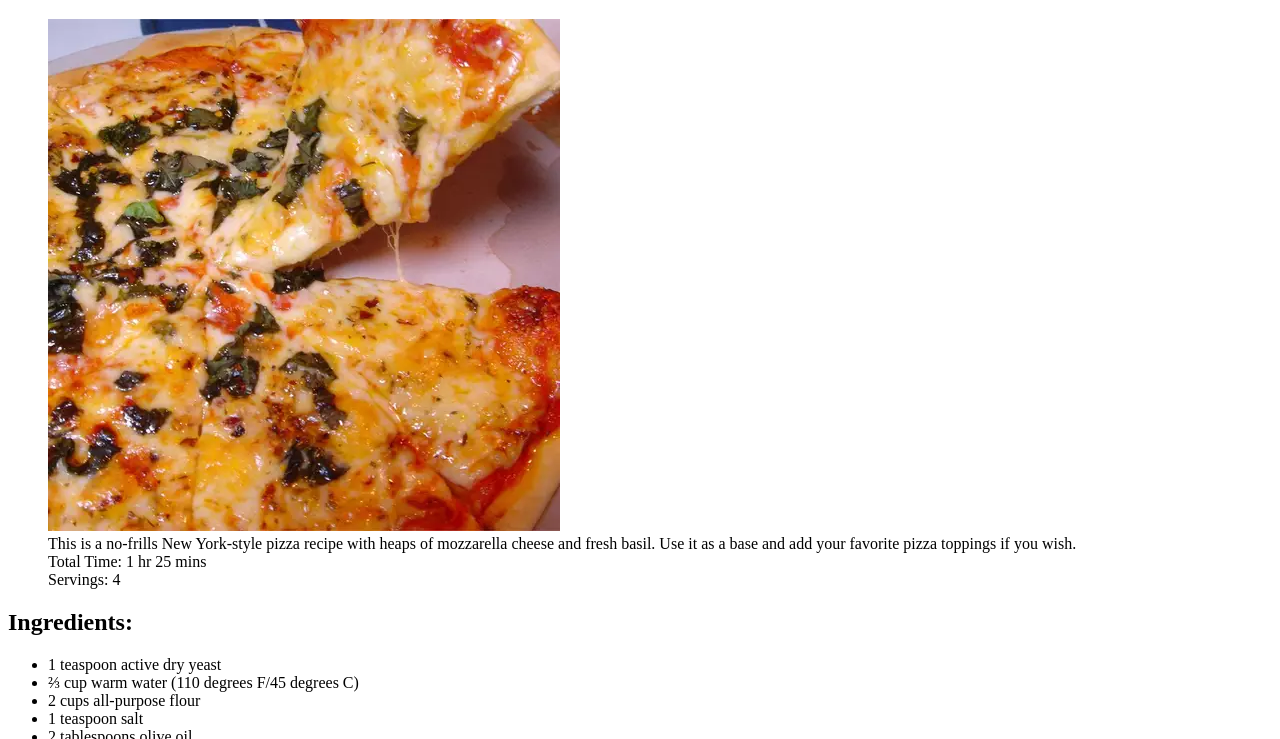
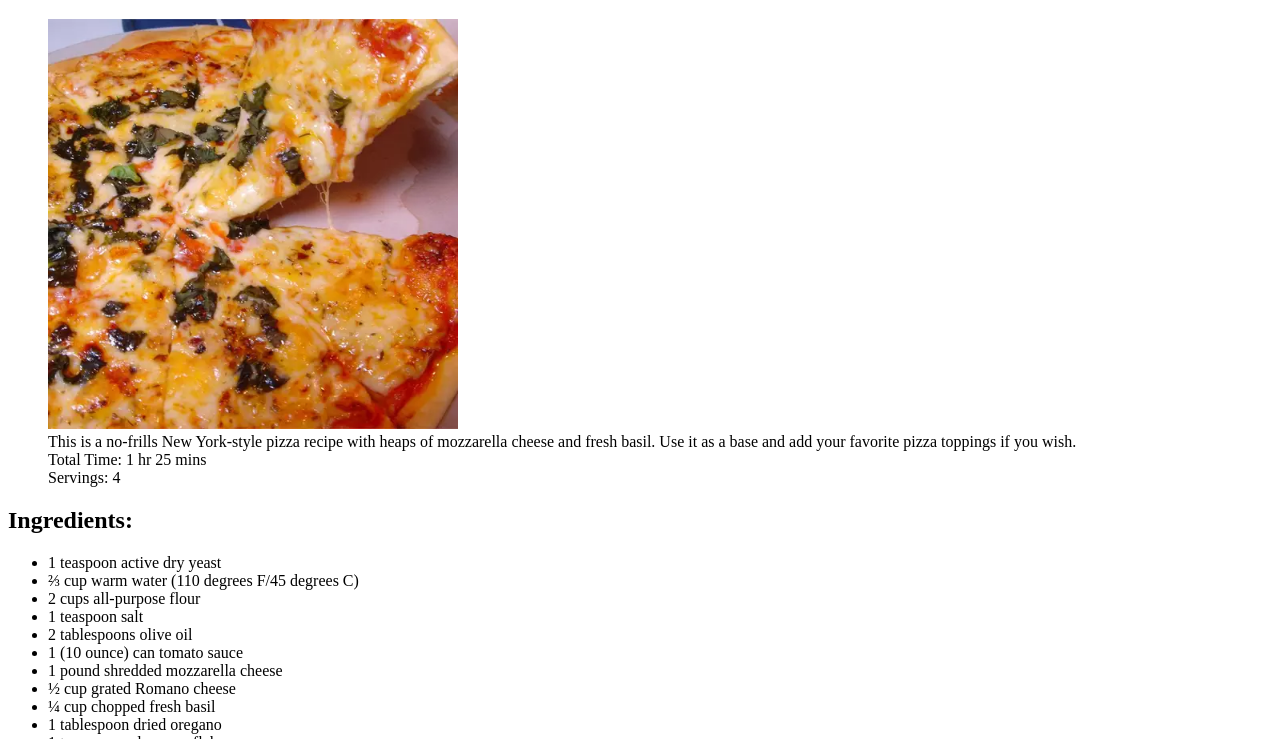
Before and after one commit to Owen-y-c/odin-recipes, a plain HTML site: page recipes/pizza.html in a window 1280 px wide. Shown: the part 61-800 px from the top of the page. Drawn offline with Linux system fonts and the light colour scheme.

Commit message:
Fixed image size

```diff
--- a/recipes/pizza.html
+++ b/recipes/pizza.html
@@ -8,7 +8,7 @@
 <body>
   <h1>New York Stlye Pizza</h1>
   <figure>
-    <img src="../images/pizza.webp" alt="Image of a pizza">
+    <img src="../images/pizza.webp" alt="Image of a pizza" width="410px">
     <figcaption>
       This is a no-frills New York-style pizza recipe with heaps of mozzarella cheese and fresh basil. Use it as a base and add your favorite pizza toppings if you wish. <br>
       Total Time: 1 hr 25 mins <br>
```
